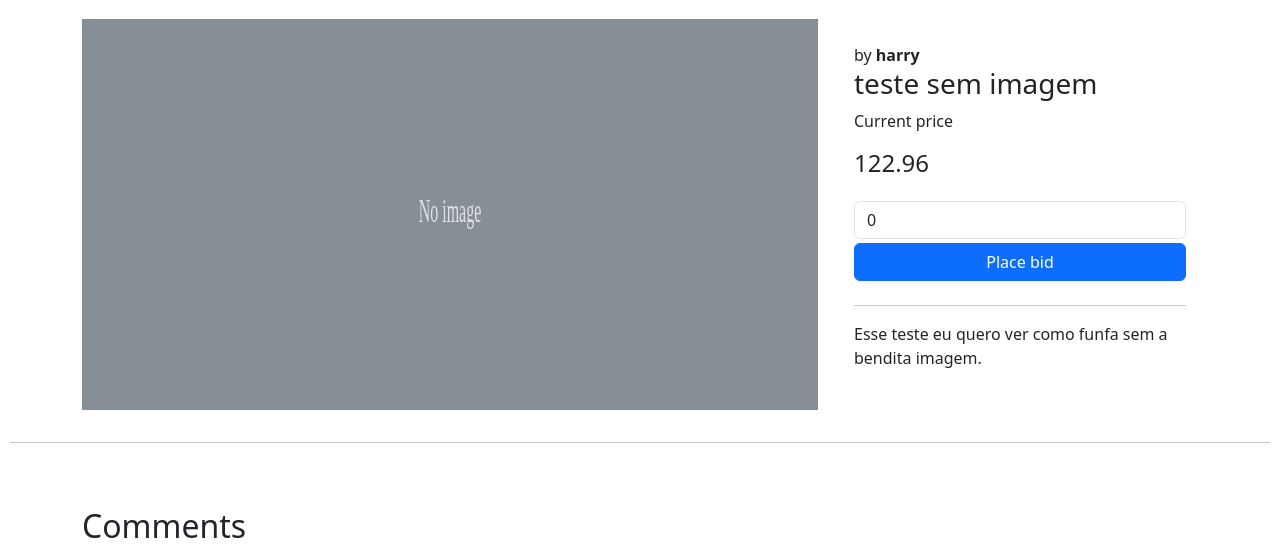
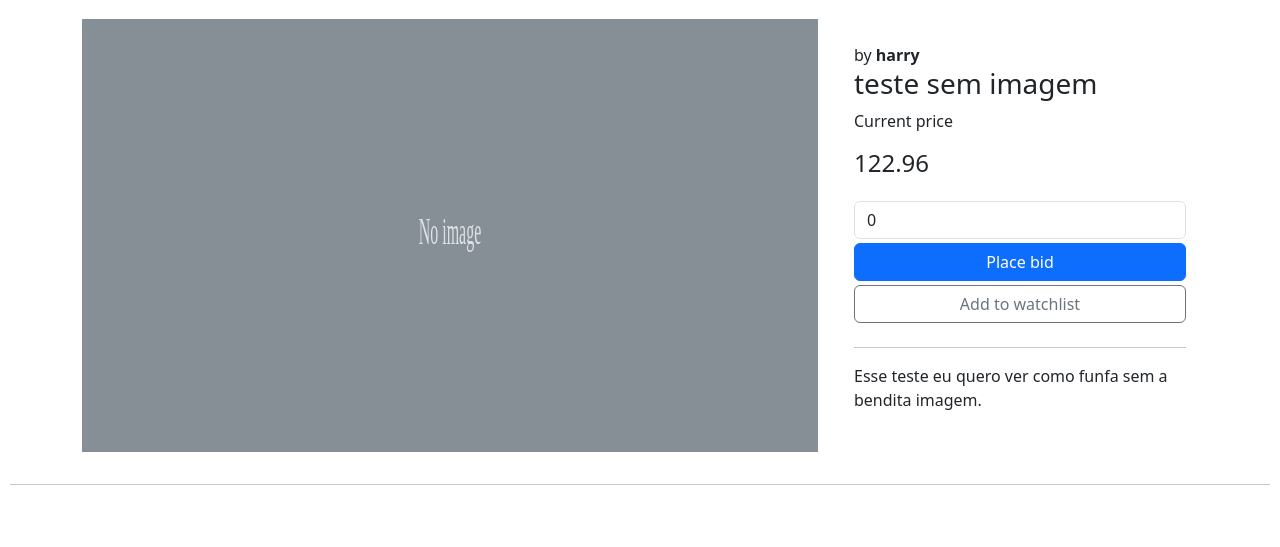
Before and after one commit to jpduduch/commerce-cs50w, a Django app: page /9 in a window 1280 px wide. Shown: the part 160-707 px from the top of the page. Run offline with Django 3.2, Linux system fonts and the light colour scheme; a user stored in the database is signed in; data comes from the database, SQL or seed files in the repository.

Commit message:
feat: watchlist add and remove

```diff
--- a/auctions/models.py
+++ b/auctions/models.py
@@ -42,6 +42,7 @@ class Listing(models.Model):
     def __str__(self):
         return self.title
 
+
 class Bid(models.Model):
     value = models.DecimalField(max_digits=8, decimal_places=2, default=0,
     validators=[
--- a/auctions/templates/auctions/listing.html
+++ b/auctions/templates/auctions/listing.html
@@ -21,12 +21,22 @@
                 {% if user.is_authenticated %}
                     <form action="{% url 'place_bid' listing.id %}" method="post">
                         {% csrf_token %}
-                        <div class="d-flex flex-column gap-1 my-4">
+                        <div class="d-flex flex-column gap-1 mt-4">
                             {{ bidding_form }}
                             <input type="submit" class="btn btn-primary" value="Place bid">
                         </div>
                     </form>
                 {% endif %}
+                <form action="{% url 'watchlist_manage' listing.id %}" method="post">
+                    <div class="d-flex flex-column gap-1 mt-1 mb-4">
+                        {% csrf_token %}
+                        {% if is_watchlist %}
+                            <input type="submit" class="btn btn-outline-danger" value="Remove from watchlist">
+                        {% else %}
+                             <input type="submit" class="btn btn-outline-secondary" value="Add to watchlist">
+                        {% endif %}
+                    </div>
+                </form>
                 <hr>
                 <p>{{ listing.description }}</p>
             </div>
--- a/auctions/urls.py
+++ b/auctions/urls.py
@@ -12,5 +12,6 @@ urlpatterns = [
     path("<int:listing_id>/bid", views.place_bid, name="place_bid"),
     path("<int:listing_id>/comment", views.post_comment, name="post_comment"),
     path("categories", views.categories, name="categories"),
-    path("categories/<int:category_id>", views.category_filter, name="category_filter")
+    path("categories/<int:category_id>", views.category_filter, name="category_filter"),
+    path("watchlist-manage/<int:listing_id>", views.watchlist_manage, name="watchlist_manage")
 ]
--- /dev/null
+++ b/auctions/utils.py
@@ -0,0 +1,4 @@
+from .models import User
+
+def is_watchlist(request, listing_id):
+    return request.user.watchlist.filter(pk=listing_id).exists()
--- a/auctions/views.py
+++ b/auctions/views.py
@@ -6,8 +6,9 @@ from django.shortcuts import get_object_or_404, render, redirect
 from django.urls import reverse
 from django.views.decorators.http import require_POST
 
+from .forms import ListingForm, BiddingForm, CommentingForm
 from .models import User, Listing, Comment, Category
-from .forms import ListingForm, BiddingForm, CommentingForm
+from .utils import is_watchlist
 
 
 def index(request):
@@ -128,6 +129,7 @@ def listing(request, listing_id):
         "listing": listing,
         "bidding_form": bidding_form,
         "comments": comments,
+        "is_watchlist": is_watchlist(request, listing_id),
         "commenting_form": commenting_form
     })
 
@@ -191,3 +193,17 @@ def category_filter(request, category_id):
         "category": category,
         "listings": listings
     })
+
+
+@require_POST
+@login_required
+def watchlist_manage(request, listing_id):
+
+    listing = get_object_or_404(Listing, pk=listing_id)
+
+    if is_watchlist(request, listing_id):
+        request.user.watchlist.remove(listing)
+    else:
+        request.user.watchlist.add(listing)
+
+    return redirect("listing", listing_id)
```
